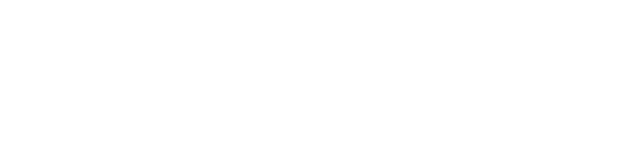
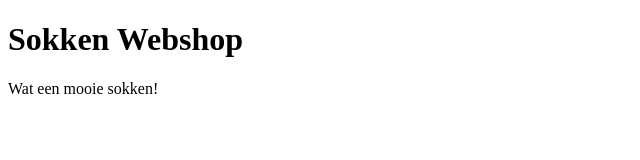
Before and after one commit to maritoldenburger/git-workshop-sokken, a website: page index.html in a window 1280 px wide. Shown: the whole page, without its empty margins (0-640 px from the left). Drawn offline with Linux system fonts and the light colour scheme.

Commit message:
Tekst toegevoegd.

```diff
--- a/index.html
+++ b/index.html
@@ -2,9 +2,10 @@
 <html lang="en">
 <head>
     <meta charset="UTF-8">
-    <title>Title</title>
+    <title>Sokken</title>
 </head>
 <body>
-
+<h1>Sokken Webshop</h1>
+<p>Wat een mooie sokken!</p>
 </body>
 </html>
```
